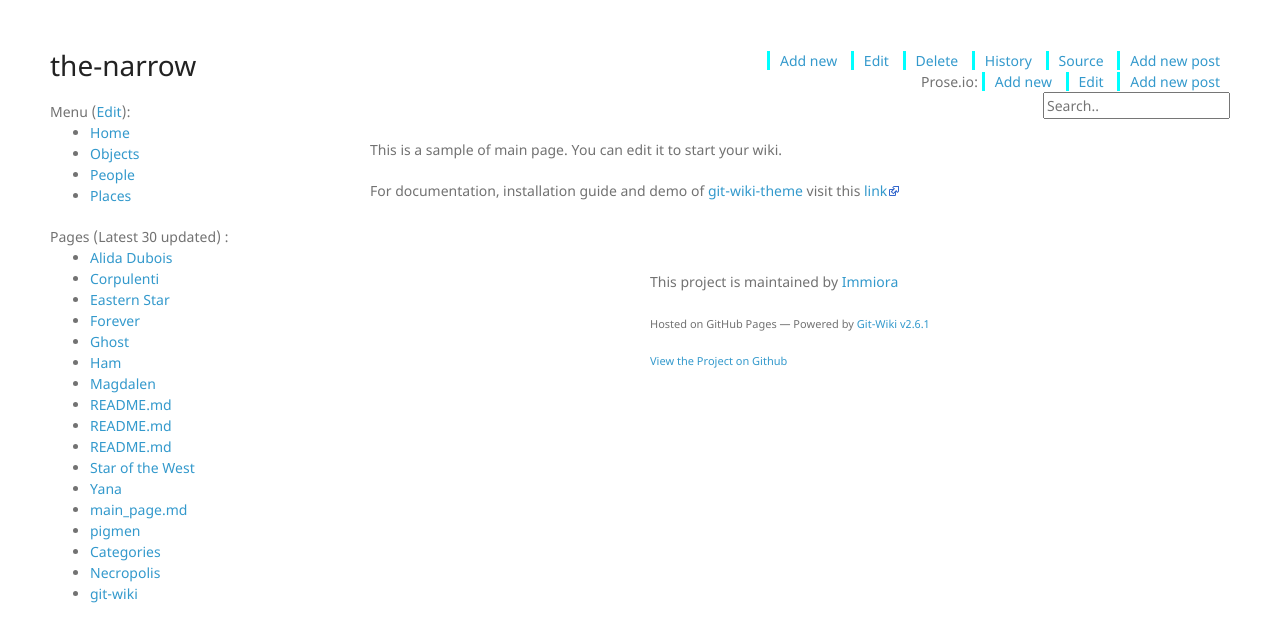
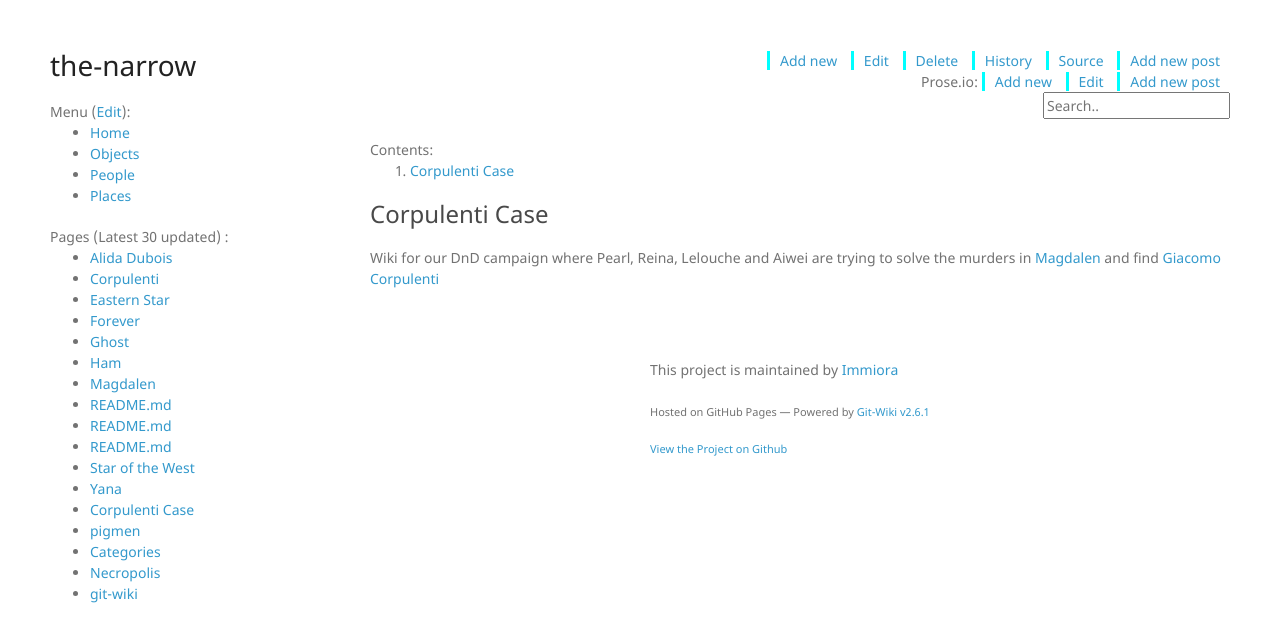
Before and after one commit to Immiora/the-narrow, a Jekyll site: the page built from wiki/main_page.md, in a window 1280 px wide. Shown: the top 642 px of the page. Built offline with Jekyll 4.4.1, drawn with Linux system fonts in a browser that asks for light colours; nearby versions of some CDN libraries; our own code applies the rules of GitHub Pages for plain Markdown files.

Commit message:
Update main_page.md

```diff
--- a/wiki/main_page.md
+++ b/wiki/main_page.md
@@ -2,6 +2,6 @@
 redirect_from: "/"
 ---
 
-This is a sample of main page. You can edit it to start your wiki.
+### Corpulenti Case
 
-For documentation, installation guide and demo of [git-wiki-theme](git-wiki-theme) visit this [link](http://drassil.github.io/git-wiki/)
+Wiki for our DnD campaign where Pearl, Reina, Lelouche and Aiwei are trying to solve the murders in [Magdalen](Magdalen) and find [Giacomo Corpulenti](Corpulenti)
```
